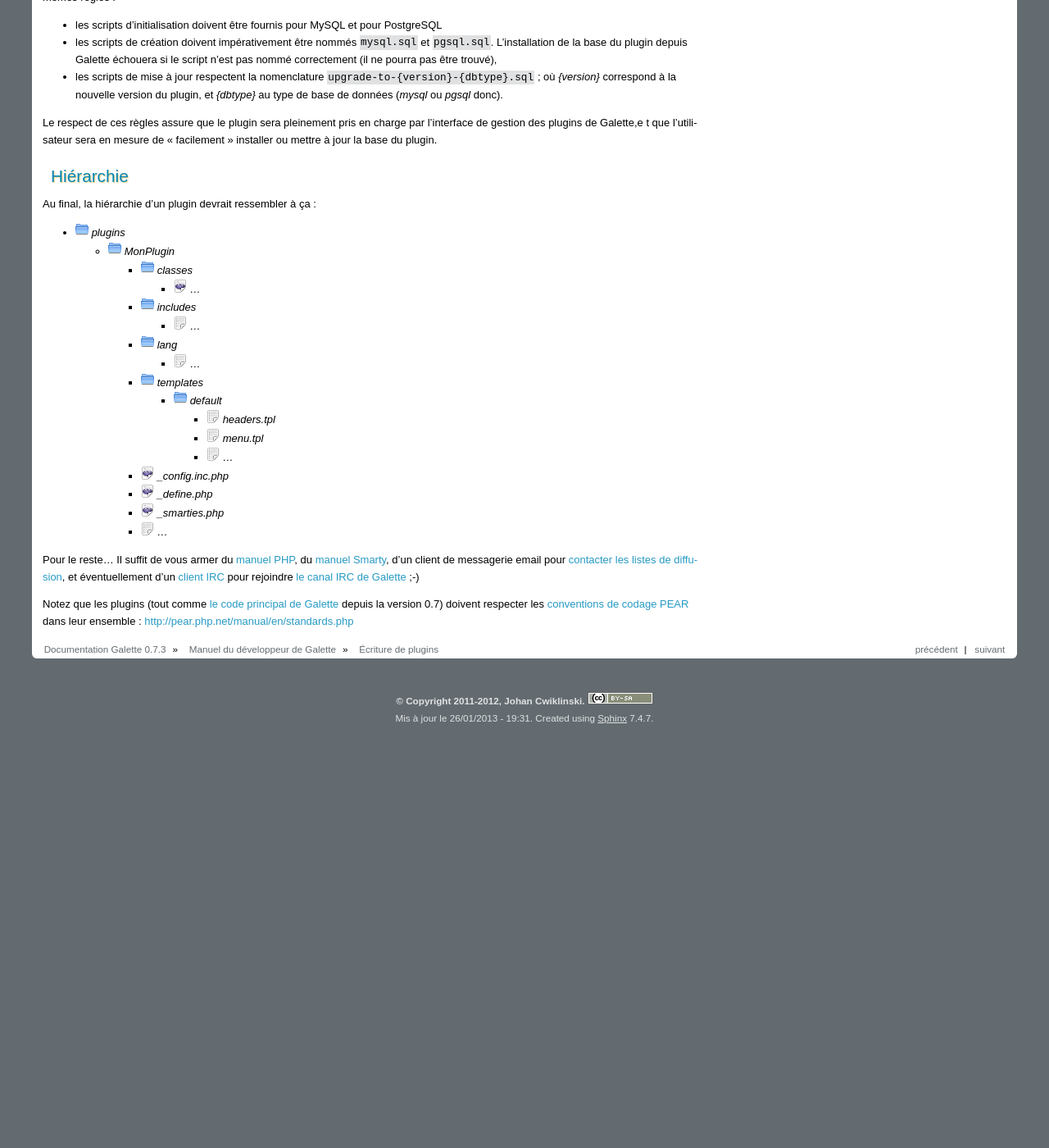
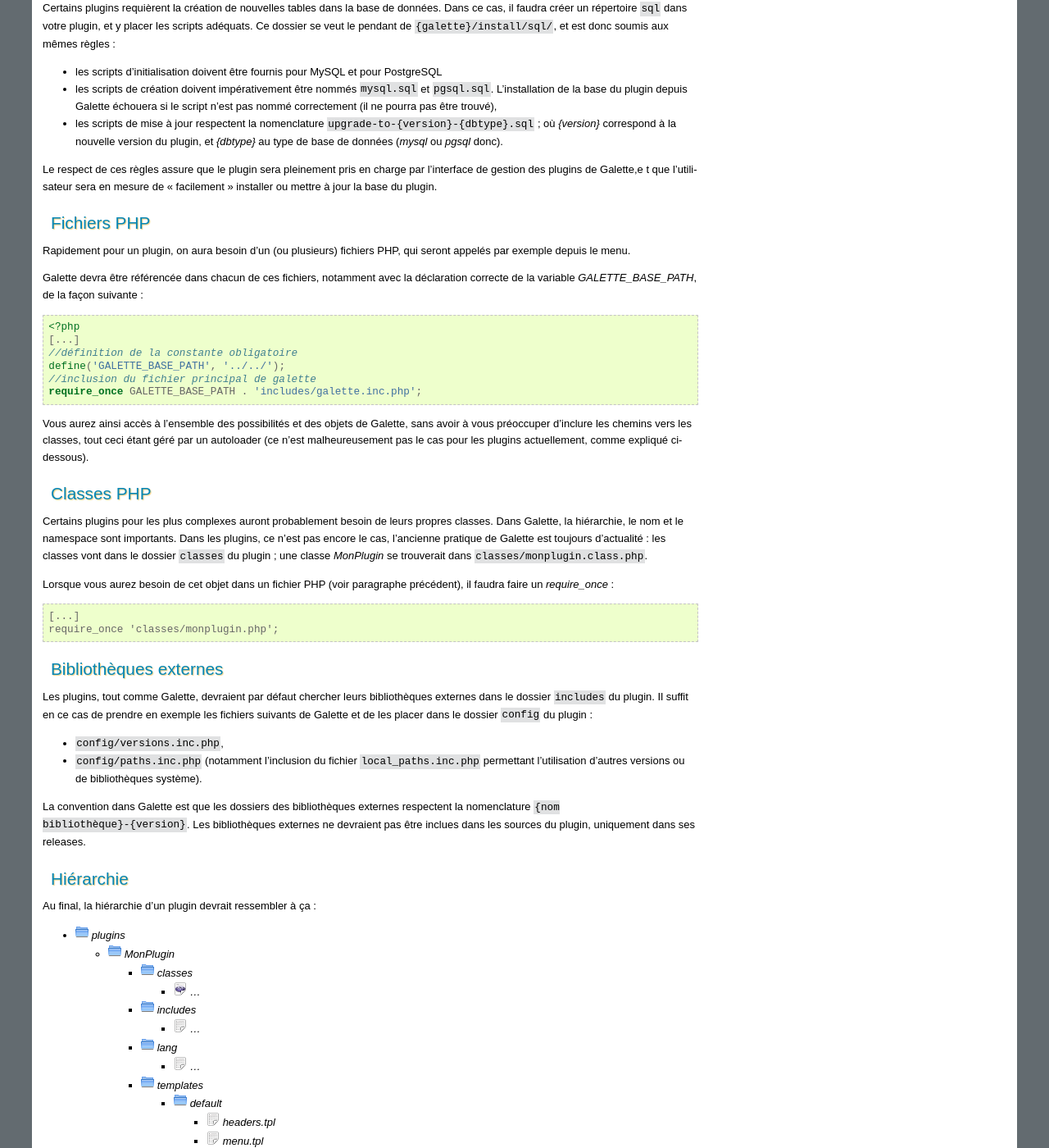
Before and after one commit to galette/galettedoc, a Sphinx documentation site: the page built from source/development/plugins.rst, in a window 1280 px wide and 1400 px high, scrolled down 5368 px. Shown: the whole window at 82% size. Built offline with Sphinx 7.4.7, drawn with Linux system fonts in a browser that asks for light colours; before the commit the page ends 6254 px from its top, so only the background shows below that; some of the changed text lies outside the part shown.

Commit message:
Un brin de documentation développeurs

```diff
--- a/source/development/plugins.rst
+++ b/source/development/plugins.rst
@@ -298,6 +298,46 @@ Certains plugins requièrent la création de nouvelles tables dans la base de do
 
 Le respect de ces règles assure que le plugin sera pleinement pris en charge par l'interface de gestion des plugins de Galette,e t que l'utilisateur sera en mesure de « facilement » installer ou mettre à jour la base du plugin.
 
+Fichiers PHP
+============
+
+Rapidement pour un plugin, on aura besoin d'un (ou plusieurs) fichiers PHP, qui seront appelés par exemple depuis le menu.
+
+Galette devra être référencée dans chacun de ces fichiers, notamment avec la déclaration correcte de la variable `GALETTE_BASE_PATH`, de la façon suivante :
+
+.. code-block:: php
+
+   <?php
+   [...]
+   //définition de la constante obligatoire
+   define('GALETTE_BASE_PATH', '../../');
+   //inclusion du fichier principal de galette
+   require_once GALETTE_BASE_PATH . 'includes/galette.inc.php';
+
+Vous aurez ainsi accès à l'ensemble des possibilités et des objets de Galette, sans avoir à vous préoccuper d'inclure les chemins vers les classes, tout ceci étant géré par un autoloader (ce n'est malheureusement pas le cas pour les plugins actuellement, comme expliqué ci-dessous).
+
+Classes PHP
+===========
+
+Certains plugins pour les plus complexes auront probablement besoin de leurs propres classes. Dans Galette, la hiérarchie, le nom et le namespace sont importants. Dans les plugins, ce n'est pas encore le cas, l'ancienne pratique de Galette est toujours d'actualité : les classes vont dans le dossier ``classes`` du plugin ; une classe `MonPlugin` se trouverait dans ``classes/monplugin.class.php``.
+
+Lorsque vous aurez besoin de cet objet dans un fichier PHP (voir paragraphe précédent), il faudra faire un `require_once` :
+
+.. code-block:: php
+
+   [...]
+   require_once 'classes/monplugin.php';
+
+Bibliothèques externes
+======================
+
+Les plugins, tout comme Galette, devraient par défaut chercher leurs bibliothèques externes dans le dossier ``includes`` du plugin. Il suffit en ce cas de prendre en exemple les fichiers suivants de Galette et de les placer dans le dossier ``config`` du plugin :
+
+* ``config/versions.inc.php``,
+* ``config/paths.inc.php`` (notamment l'inclusion du fichier ``local_paths.inc.php`` permettant l'utilisation d'autres versions ou de bibliothèques système).
+
+La convention dans Galette est que les dossiers des bibliothèques externes respectent la nomenclature ``{nom bibliothèque}-{version}``. Les bibliothèques externes ne devraient pas être inclues dans les sources du plugin, uniquement dans ses releases.
+
 Hiérarchie
 ==========
 
@@ -330,6 +370,7 @@ Au final, la hiérarchie d'un plugin devrait ressembler à ça :
     * |phpfile| `_config.inc.php`
     * |phpfile| `_define.php`
     * |phpfile| `_smarties.php`
+    * |file| `plugin.php`
     * |file| `...`
 
 Pour le reste... Il suffit de vous armer du `manuel PHP <http://fr.php.net/manual/fr/>`_, du `manuel Smarty <http://www.smarty.net/manual/fr/>`_, d'un client de messagerie email pour `contacter les listes de diffusion <http://galette.tuxfamily.org/dc/index.php/pages/Contact#mailing_lists>`_, et éventuellement d'un `client IRC <http://xchat.org/>`_ pour rejoindre `le canal IRC de Galette <http://galette.tuxfamily.org/dc/index.php/pages/Contact#irc>`_ ;-)
--- a/source/installation/postinstall.rst
+++ b/source/installation/postinstall.rst
@@ -56,7 +56,7 @@ Chemins des bibliothèques
 -------------------------
 
 * `GALETTE_ZEND_PATH` : le chemin vers Zend_Db, Zend_Exception et Zend_Loader, les trois composants du framework Zend utilisés par Galette,
-* `GALETTE_ANALOG_PATH` : le chemin de la :ref:`bibliothèque Analog <analog>`,
+* `GALETTE_ANALOG_PATH` : le chemin de la :ref:`bibliothèque Analog <galettelog>`,
 * `GALETTE_PHP_MAILER_PATH` : le chemin vers la :ref:`bibliothèque PHPMailer <phpmailer>`,
 * `GALETTE_SMARTY_PATH` : le chemin vers la :ref:`bibliothèque Smarty <smarty>`.
 
```
Also changed, not shown: other parts of source/development/plugins.rst (+3 -3 lines), source/development/codage.rst (+25 -1 lines), source/development/debug.rst (+13 -10 lines), source/development/technical_infos.rst (+11 -1 lines), source/_styles/static/images/libraries/atoum.png (added).
